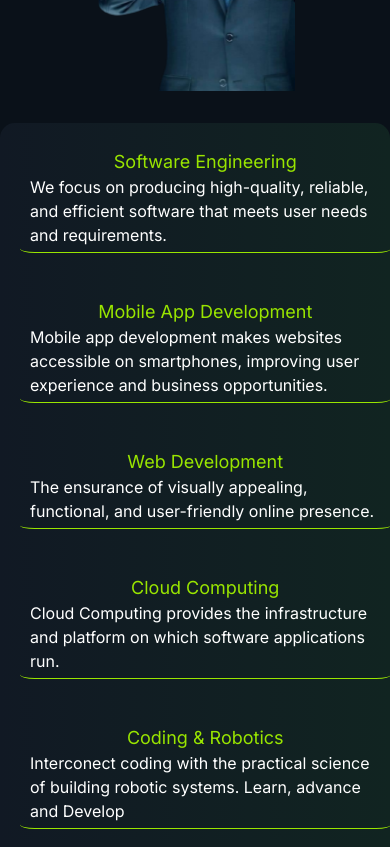
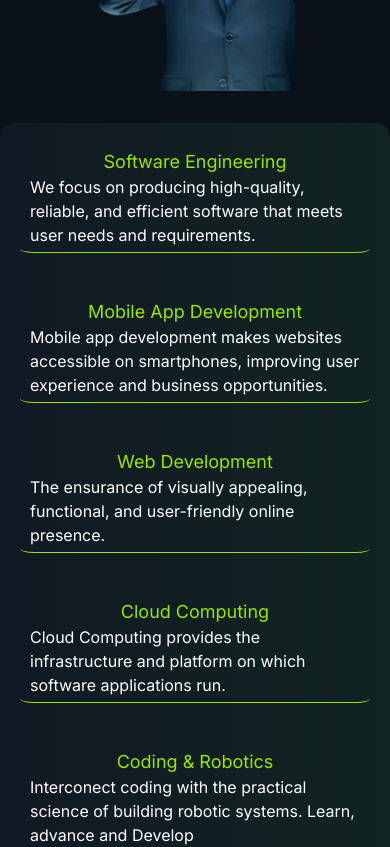
Before and after one commit to VictorKingsHub/taughtlevel, a Next.js app: page / in a window 390 px wide. Shown: the part 780-1627 px from the top of the page. Built offline with nearby package versions, Linux system fonts and the light colour scheme.

Commit message:
services

```diff
--- a/ui/nav/welcome/Services.module.css
+++ b/ui/nav/welcome/Services.module.css
@@ -28,17 +28,14 @@
     justify-content: center;
     align-items: center;
 
-
-    @media (max-width: 767px) {
-        flex-direction: column;
+    @media (max-width: 480px) {
+        /* flex-direction: column; */
         padding: 0;
         width: 100%;
     }
-
 }
 
 .eachService{
-    /* background-color: blueviolet; */
     width: 260px;
     height: 200px;
     margin: 20px;
```
